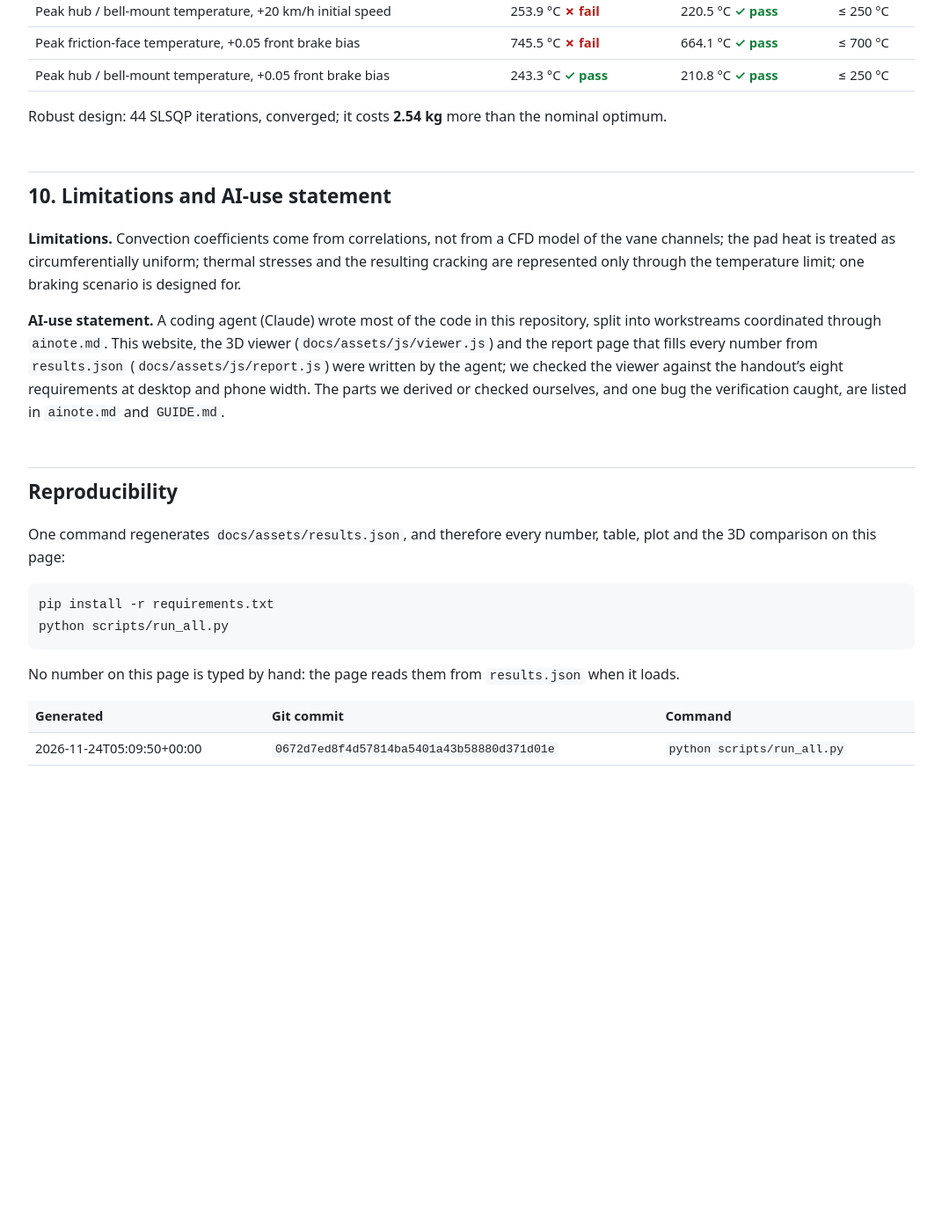
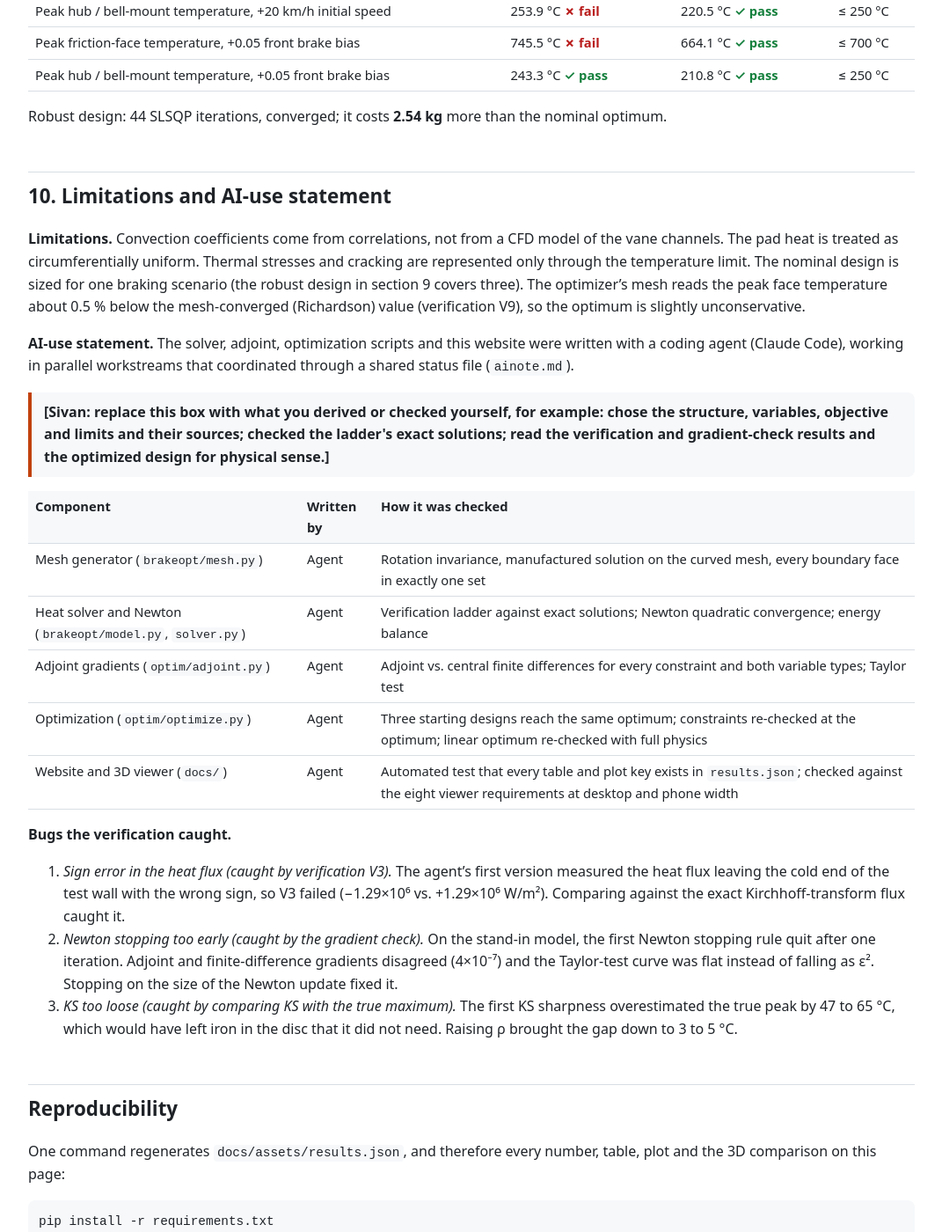
Before and after one commit to sgarteiz9090/Project4, a Jekyll site: the page built from docs/index.md, in a window 1280 px wide and 1400 px high, scrolled down 13052 px. Shown: the whole window at 88% size, without its empty margins (104-1175 px from the left). Built offline with Jekyll 4.4.1, drawn with Linux system fonts in a browser that asks for light colours; before the commit the page ends 14002 px from its top, so only the background shows below that.

Commit message:
Report section 10: component table, three caught bugs, mesh limitation, placeholder for Sivan's own checks

```diff
--- a/docs/index.md
+++ b/docs/index.md
@@ -208,9 +208,25 @@ The design optimized without the nonlinear terms differs in mass by <span class=
 
 ## 10. Limitations and AI-use statement
 
-**Limitations.** Convection coefficients come from correlations, not from a CFD model of the vane channels; the pad heat is treated as circumferentially uniform; thermal stresses and the resulting cracking are represented only through the temperature limit; one braking scenario is designed for.
+**Limitations.** Convection coefficients come from correlations, not from a CFD model of the vane channels. The pad heat is treated as circumferentially uniform. Thermal stresses and cracking are represented only through the temperature limit. The nominal design is sized for one braking scenario (the robust design in section 9 covers three). The optimizer's mesh reads the peak face temperature about 0.5 % below the mesh-converged (Richardson) value (verification V9), so the optimum is slightly unconservative.
 
-**AI-use statement.** A coding agent (Claude) wrote most of the code in this repository, split into workstreams coordinated through `ainote.md`. This website, the 3D viewer (`docs/assets/js/viewer.js`) and the report page that fills every number from `results.json` (`docs/assets/js/report.js`) were written by the agent; we checked the viewer against the handout's eight requirements at desktop and phone width. The parts we derived or checked ourselves, and one bug the verification caught, are listed in `ainote.md` and `GUIDE.md`.
+**AI-use statement.** The solver, adjoint, optimization scripts and this website were written with a coding agent (Claude Code), working in parallel workstreams that coordinated through a shared status file (`ainote.md`).
+
+<p class="callout"><b>[Sivan: replace this box with what you derived or checked yourself, for example: chose the structure, variables, objective and limits and their sources; checked the ladder's exact solutions; read the verification and gradient-check results and the optimized design for physical sense.]</b></p>
+
+| Component | Written by | How it was checked |
+|---|---|---|
+| Mesh generator (`brakeopt/mesh.py`) | Agent | Rotation invariance, manufactured solution on the curved mesh, every boundary face in exactly one set |
+| Heat solver and Newton (`brakeopt/model.py`, `solver.py`) | Agent | Verification ladder against exact solutions; Newton quadratic convergence; energy balance |
+| Adjoint gradients (`optim/adjoint.py`) | Agent | Adjoint vs. central finite differences for every constraint and both variable types; Taylor test |
+| Optimization (`optim/optimize.py`) | Agent | Three starting designs reach the same optimum; constraints re-checked at the optimum; linear optimum re-checked with full physics |
+| Website and 3D viewer (`docs/`) | Agent | Automated test that every table and plot key exists in `results.json`; checked against the eight viewer requirements at desktop and phone width |
+
+**Bugs the verification caught.**
+
+1. *Sign error in the heat flux (caught by verification V3).* The agent's first version measured the heat flux leaving the cold end of the test wall with the wrong sign, so V3 failed (−1.29×10⁶ vs. +1.29×10⁶ W/m²). Comparing against the exact Kirchhoff-transform flux caught it.
+2. *Newton stopping too early (caught by the gradient check).* On the stand-in model, the first Newton stopping rule quit after one iteration. Adjoint and finite-difference gradients disagreed (4×10⁻⁷) and the Taylor-test curve was flat instead of falling as ε². Stopping on the size of the Newton update fixed it.
+3. *KS too loose (caught by comparing KS with the true maximum).* The first KS sharpness overestimated the true peak by 47 to 65 °C, which would have left iron in the disc that it did not need. Raising ρ brought the gap down to 3 to 5 °C.
 
 ## Reproducibility
 
```
